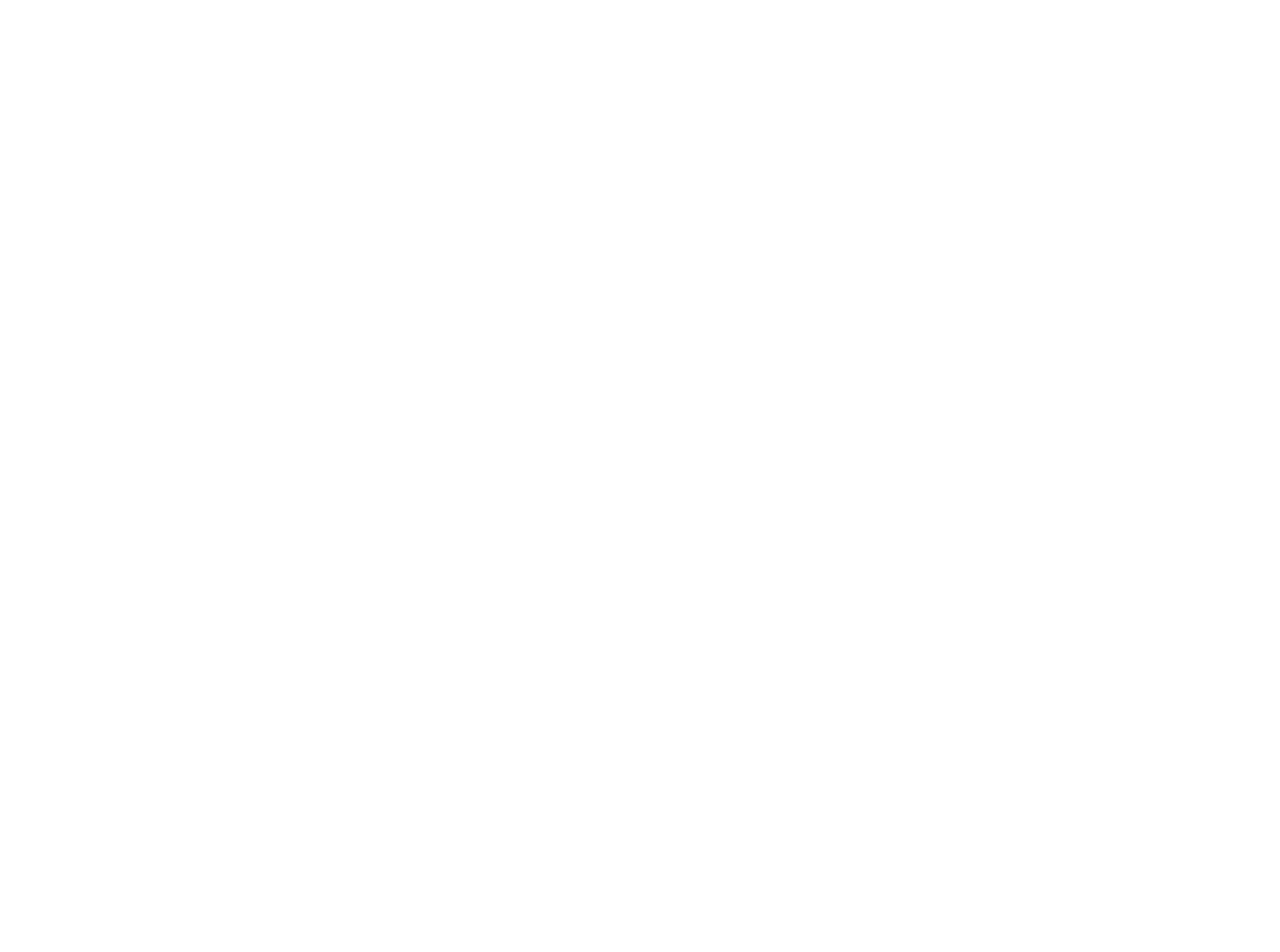
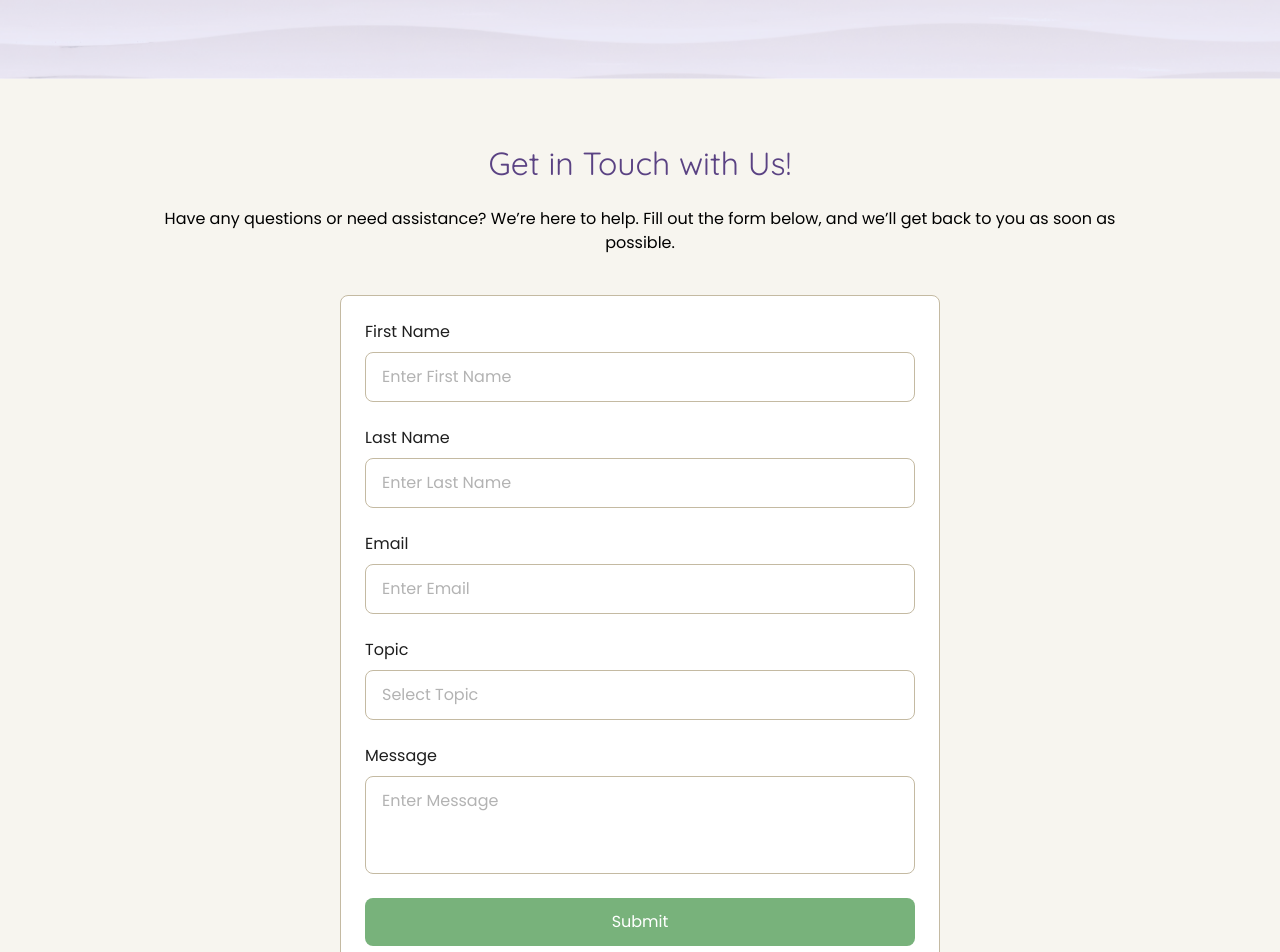
Before and after one commit to ekkomediaprojects/ummati-frontend, a React (Create React App) app: page /contact in a window 1280 px wide. Before the commit this address had no page. Shown: the part 260-1212 px from the top of the page. Before the commit the page ends 800 px from the top, so only its background shows below. Built offline with nearby package versions, Linux system fonts and the light colour scheme.

Commit message:
Contact page mostly done

```diff
--- a/src/App.js
+++ b/src/App.js
@@ -9,6 +9,7 @@
 import FAQ from './pages/FAQ';
 import About from './pages/About';
 import Membership from './pages/Membership';
+import Contact from './pages/Contact';
 
 function App() {
   return (
@@ -22,6 +23,7 @@
         <Route path="/about" element={<About />} /> {/* Route for About page */}
         <Route path="/privacy" element={<Privacy />} /> {/* Route for Privacy page */}
         <Route path="/membership" element={<Membership />} /> {/* Route for Privacy page */}
+        <Route path="/contact" element={<Contact />} /> {/* Route for Privacy page */}
       </Routes>
     </Router>
   );
--- a/src/components/Footer.js
+++ b/src/components/Footer.js
@@ -49,7 +49,7 @@
           <Link to= 'About' style={styles.link}>About</Link>
           <Link to= 'Membership' style={styles.navItem}>Membership</Link>
           <a href="/link8" style={styles.link}>Collaborate</a>
-          <a href="/link9" style={styles.link}>Contact</a>
+          <Link to= 'Contact' style={styles.navItem}>Contact</Link>
         </div>
       </div>
 
--- a/src/components/Header.js
+++ b/src/components/Header.js
@@ -20,7 +20,7 @@
         <Link to= 'Membership' style={styles.navItem}>Membership</Link>
         <Link to= 'Chapters' style={styles.navItem}>Chapters</Link>
         <Link to= 'About' style={styles.navItem}>About</Link>
-        <Link style={styles.navItem}>Contact</Link>
+        <Link to= 'Contact' style={styles.navItem}>Contact</Link>
       </nav>
 
       <div style={styles.loginButton}>
--- /dev/null
+++ b/src/pages/Contact.js
@@ -0,0 +1,183 @@
+// src/pages/Contact.js
+import React from 'react';
+import Header from '../components/Header';
+import Footer from '../components/Footer';
+import bannerImage from '../assets/images/purpleBanner.png';
+import '../assets/fonts/Poppins-Regular.ttf';
+import '../assets/fonts/Quicksand-Regular.ttf';
+
+const Contact = () => (
+    <div>
+        <Header />
+
+        {/* Banner Section */}
+        <div style={styles.banner}>
+            <h1 style={styles.bannerText}>Contact</h1>
+        </div>
+        {/* Main Content Section */}
+        <div style={styles.contentSection}>
+            <h2 style={styles.title}>Get in Touch with Us!</h2>
+            <p style={styles.text}>Have any questions or need assistance? We’re here to help. Fill out the form below, and we’ll get back to you as soon as possible.</p>
+
+            {/* Contact Form */}
+            <div style={styles.formContainer}>
+                {/* First Name */}
+                <div style={styles.inputGroup}>
+                    <label style={styles.label}>First Name</label>
+                    <div style={styles.inputBox}>
+                        <span style={styles.placeholderText}>Enter First Name</span>
+                    </div>
+                </div>
+
+                {/* Last Name */}
+                <div style={styles.inputGroup}>
+                    <label style={styles.label}>Last Name</label>
+                    <div style={styles.inputBox}>
+                        <span style={styles.placeholderText}>Enter Last Name</span>
+                    </div>
+                </div>
+
+                {/* Email */}
+                <div style={styles.inputGroup}>
+                    <label style={styles.label}>Email</label>
+                    <div style={styles.inputBox}>
+                        <span style={styles.placeholderText}>Enter Email</span>
+                    </div>
+                </div>
+
+                {/* Topic */}
+                <div style={styles.inputGroup}>
+                    <label style={styles.label}>Topic</label>
+                    <div style={styles.inputBox}>
+                        <span style={styles.placeholderText}>Select Topic</span>
+                    </div>
+                </div>
+
+                {/* Message */}
+                <div style={styles.inputGroup}>
+                    <label style={styles.label}>Message</label>
+                    <div style={styles.textareaBox}>
+                        <span style={styles.placeholderText}>Enter Message</span>
+                    </div>
+                </div>
+
+                {/* Submit Button */}
+                <div style={styles.submitButton}>
+                    <span style={styles.submitText}>Submit</span>
+                </div>
+            </div>
+        </div>
+
+        <Footer />
+    </div>
+);
+
+const styles = {
+    banner: {
+        width: '100%',
+        height: '220px',
+        backgroundImage: `url(${bannerImage})`,
+        backgroundSize: 'cover',
+        backgroundPosition: 'center',
+        display: 'flex',
+        justifyContent: 'center',
+        alignItems: 'center',
+    },
+    bannerText: {
+        color: 'black',
+        fontFamily: 'Caprasimo',
+        fontSize: '56px',
+    },
+    contentSection: {
+        background: '#F7F5EF',
+        padding: '60px 160px',
+        textAlign: 'center',
+    },
+    title: {
+        color: '#5A4283',
+        fontSize: '32px',
+        fontFamily: 'Quicksand',
+        fontWeight: '500',
+        marginBottom: '20px',
+    },
+    text: {
+        color: 'black',
+        fontSize: '16px',
+        fontFamily: 'Poppins',
+        fontWeight: '500',
+        marginBottom: '40px',
+    },
+    formContainer: {
+        width: '100%',
+        maxWidth: '600px',
+        padding: '24px',
+        background: 'white',
+        borderRadius: '8px',
+        border: '1px solid #C4BAA2',
+        display: 'flex',
+        flexDirection: 'column',
+        gap: '24px',
+        margin: '0 auto',
+        alignItems: 'flex-start', // Ensures left alignment for all elements
+        textAlign: 'left', // Left-align text within form
+    },
+    inputGroup: {
+        alignSelf: 'stretch',
+        display: 'flex',
+        flexDirection: 'column',
+        gap: '8px',
+    },
+    label: {
+        alignSelf: 'stretch',
+        color: '#1E1E1E',
+        fontSize: '16px',
+        fontFamily: 'Poppins',
+        fontWeight: '500',
+    },
+    inputBox: {
+        paddingLeft: '16px',
+        paddingRight: '16px',
+        paddingTop: '12px',
+        paddingBottom: '12px',
+        borderRadius: '8px',
+        border: '1px solid #C4BAA2',
+        display: 'flex',
+        textAlign: 'left', // Left-align content within input box
+    },
+    placeholderText: {
+        flex: '1 1 0',
+        color: '#B3B3B3',
+        fontSize: '16px',
+        fontFamily: 'Poppins',
+        fontWeight: '400',
+        textAlign: 'left',
+    },
+    textareaBox: {
+        paddingLeft: '16px',
+        paddingRight: '16px',
+        paddingTop: '12px',
+        paddingBottom: '60px', // Increased padding for a textarea-like field
+        borderRadius: '8px',
+        border: '1px solid #C4BAA2',
+        display: 'flex',
+        textAlign: 'left', // Left-align content within textarea box
+    },
+    submitButton: {
+        alignSelf: 'stretch',
+        padding: '12px',
+        background: '#78B27B',
+        borderRadius: '8px',
+        display: 'flex',
+        justifyContent: 'center',
+        alignItems: 'center',
+        cursor: 'pointer',
+    },
+    submitText: {
+        color: 'white',
+        fontSize: '16px',
+        fontFamily: 'Poppins',
+        fontWeight: '500',
+    },
+};
+
+export default Contact;
--- a/src/pages/Membership.js
+++ b/src/pages/Membership.js
@@ -173,18 +173,6 @@
     partnershipSection: {
         background: '#white',
         padding: '60px 60px',
-    },
-    partnershipTitle: {
-        color: '#5A4283',
-        fontSize: 32,
-        fontFamily: 'Quicksand',
-        fontWeight: '500',
-        justifyContent: 'center',
-    },
-
-    partnershipSection: {
-        background: '#white',
-        padding: '60px 60px',
         textAlign: 'center',
     },
     partnershipTitle: {
@@ -193,11 +181,14 @@
         fontFamily: 'Quicksand',
         fontWeight: '500',
         marginBottom: '40px',
+        textAlign: 'center', // Centers title only
     },
     partnershipLogos: {
         display: 'flex',
-        justifyContent: 'center',
+        justifyContent: 'left',
+        alignItems: 'flex-end', // Aligns items by the captions
         gap: '40px',
+        marginTop: '20px',
     },
     logoContainer: {
         display: 'flex',
@@ -205,7 +196,7 @@
         alignItems: 'center',
     },
     logoImage: {
-        width: '100px', // Adjusted as needed
+        width: '100px', // Adjust as needed for logo sizes
         height: 'auto',
     },
     logoCaption: {
@@ -215,6 +206,7 @@
         fontWeight: '500',
         marginTop: '8px',
         textAlign: 'center',
+        minHeight: '20px', // Ensures captions align the logos at the same base
     },
 };
 
```
